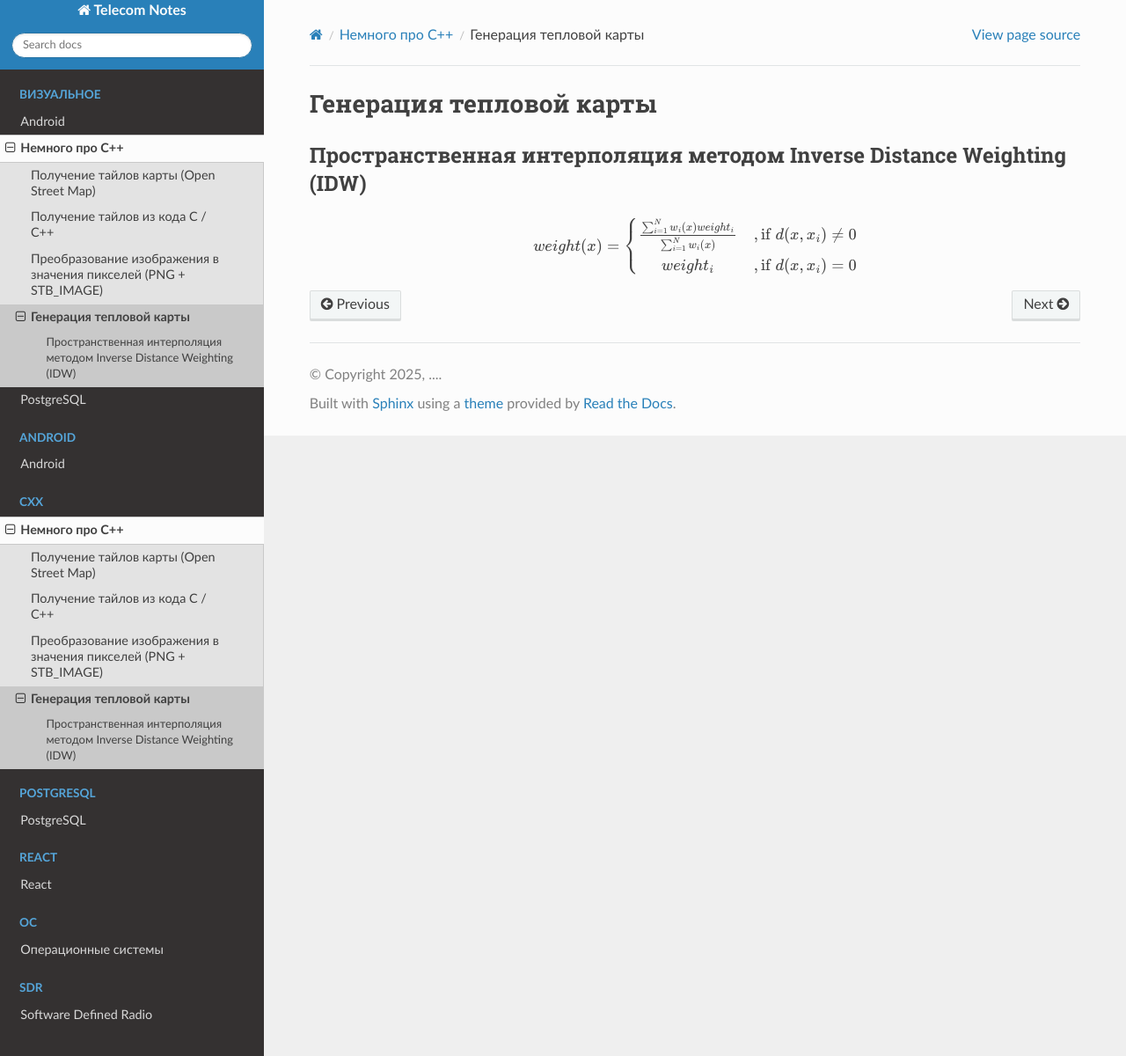
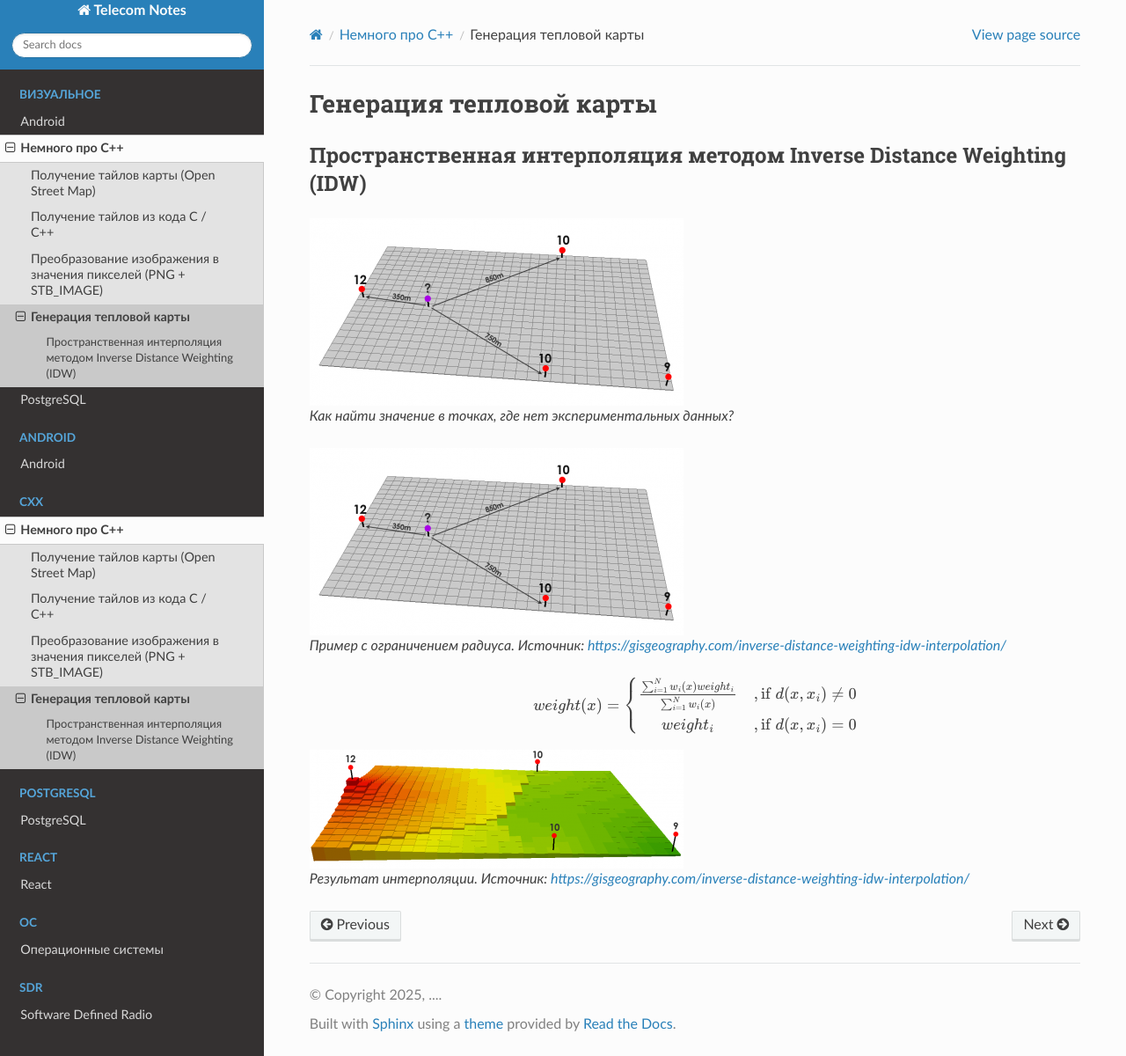
Before and after one commit to TelecomDep/notes, a Sphinx documentation site: the page built from docs/source/CXX/Imgui/08_heatmap.rst, in a window 1280 px wide and 1200 px high. Shown: the whole window at 88% size. Built offline with Sphinx 7.4.7 and the Read the Docs theme 3.1.0, drawn with Linux system fonts in a browser that asks for light colours; pages that are not in the unit, such as notebooks, are missing from menus.

Commit message:
test heatmap

```diff
--- a/docs/source/CXX/Imgui/08_heatmap.rst
+++ b/docs/source/CXX/Imgui/08_heatmap.rst
@@ -1,10 +1,19 @@
 Генерация тепловой карты
 ===================================
+
 
 
 Пространственная интерполяция методом Inverse Distance Weighting (IDW)
 ---------------------
 
+.. figure:: ./image/heatmap/IDW-3Points-425x213.png
+
+   Как найти значение в точках, где нет экспериментальных данных?
+
+
+.. figure:: ./image/heatmap/IDW-3Points-425x213.png
+
+   Пример с ограничением радиуса. Источник: https://gisgeography.com/inverse-distance-weighting-idw-interpolation/
 
 
 
@@ -14,3 +23,8 @@
    \frac{\sum_{i=1}^{N} w_{i}(x)weight_{i}}{\sum_{i=1}^{N} w_{i}(x)}  & , \text{if } d(x, x_{i}) \neq  0  \\
    weight_{i} & ,  \text{if }d(x, x_{i}) = 0
    \end{array} \right.
+
+
+.. figure:: ./image/heatmap/IDW-Power1-Surface-425x135.png
+
+   Результат интерполяции. Источник: https://gisgeography.com/inverse-distance-weighting-idw-interpolation/
```
Also changed, not shown: docs/source/CXX/Imgui/image/heatmap/IDW-3Points-425x213.png (added), docs/source/CXX/Imgui/image/heatmap/IDW-Buffer-425x213.png (added), docs/source/CXX/Imgui/image/heatmap/IDW-Power1-Surface-425x135.png (added).
